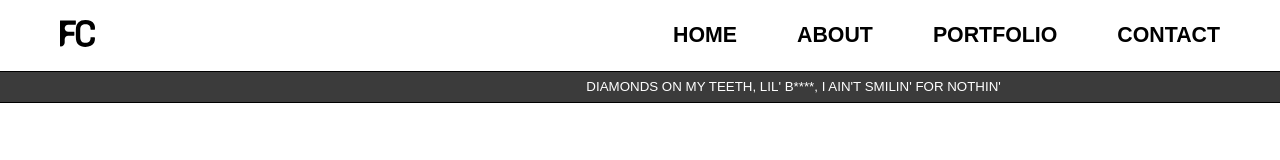
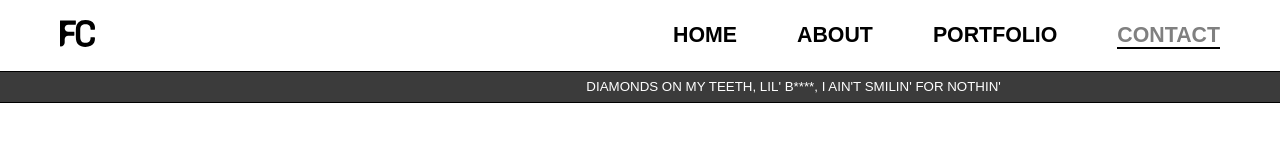
Before and after one commit to felieppe/felieppe.com, a React (Vite) app: page /contact in a window 1280 px wide. Shown: the top 160 px of the page. Built offline with nearby package versions, Linux system fonts and the light colour scheme; a web font is replaced by a local one.

Commit message:
Added pressed effect for navbar buttons in Header

```diff
--- a/src/components/Header/header.css
+++ b/src/components/Header/header.css
@@ -45,8 +45,10 @@
     opacity: 0.5;
 }
 
-.active {
-    border-bottom: 2px solid rgb(0, 0, 0);
+.header-buttons-active {
+    border-bottom: 2px solid rgb(0, 0, 0) !important;
+    pointer-events: none !important;
+    color: gray !important;
 }
 
 .subheader {
--- a/src/components/Header/index.jsx
+++ b/src/components/Header/index.jsx
@@ -2,7 +2,7 @@ import './header.css'
 
 import Logo from "../../assets/logo.svg"
 
-function Header() {
+function Header( { actual }) {
     return (
         <>
             <div className="header">
@@ -12,10 +12,10 @@ function Header() {
 
                 <div className="header-buttons">
                     <ul>
-                        <li><a href="/">HOME</a></li>
-                        <li><a href="/about">ABOUT</a></li>
-                        <li><a href="/portfolio">PORTFOLIO</a></li>
-                        <li><a href="/contact">CONTACT</a></li>
+                        <li><a className={ actual.toUpperCase() == "HOME" ? "header-buttons-active" : null } href="/">HOME</a></li>
+                        <li><a className={ actual.toUpperCase() == "ABOUT" ? "header-buttons-active" : null } href="/about">ABOUT</a></li>
+                        <li><a className={ actual.toUpperCase() == "PORTFOLIO" ? "header-buttons-active" : null } href="/portfolio">PORTFOLIO</a></li>
+                        <li><a className={ actual.toUpperCase() == "CONTACT" ? "header-buttons-active" : null } href="/contact">CONTACT</a></li>
                     </ul>
                 </div>
             </div>
--- a/src/pages/Contact/index.jsx
+++ b/src/pages/Contact/index.jsx
@@ -6,7 +6,7 @@ import Footer from '../../components/Footer'
 function Contact() {
     return (
         <>
-            <Header/>
+            <Header actual={"CONTACT"}/>
 
             <div className='contact-title'>
                 <h1>CONTACT ME</h1>
--- a/src/pages/Home/index.jsx
+++ b/src/pages/Home/index.jsx
@@ -4,7 +4,7 @@ import Footer from '../../components/Footer'
 function Home() {
     return (
         <>
-            <Header />
+            <Header actual={"home"}/>
             <Footer />
         </>
     )
--- a/src/pages/Portfolio/index.jsx
+++ b/src/pages/Portfolio/index.jsx
@@ -29,7 +29,7 @@ function Portfolio() {
 
     return (
         <>
-            <Header />
+            <Header actual={"PORTFOLIO"}/>
 
             <div className='portfolio'>
                 <div className='portfolio-title'>
```
